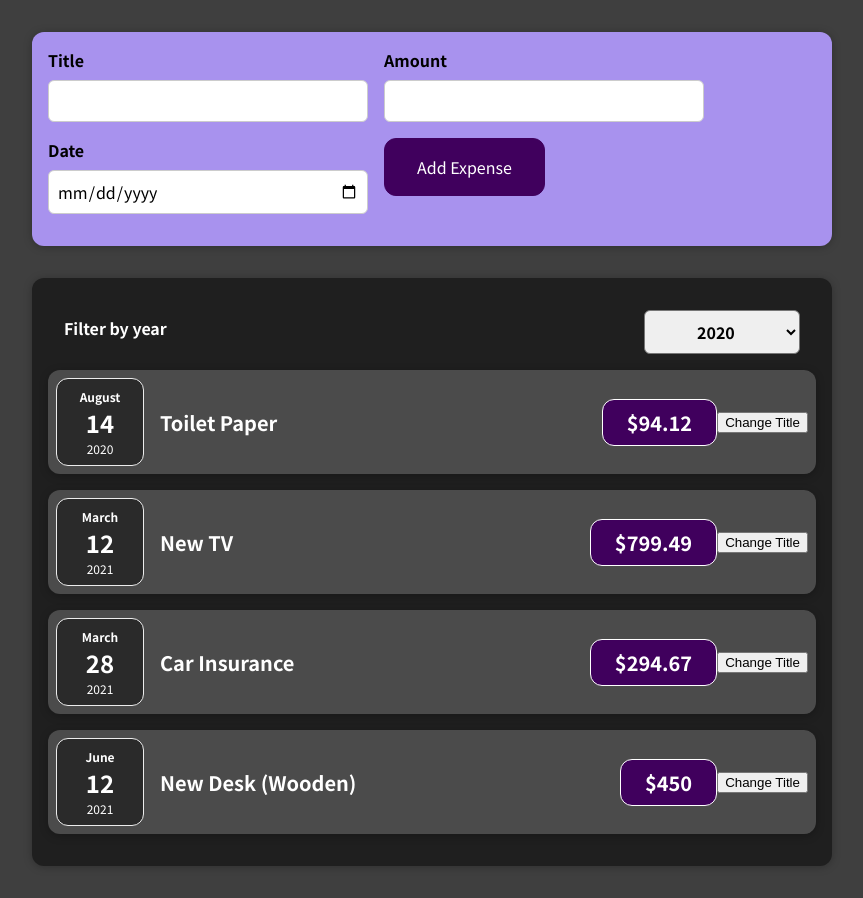
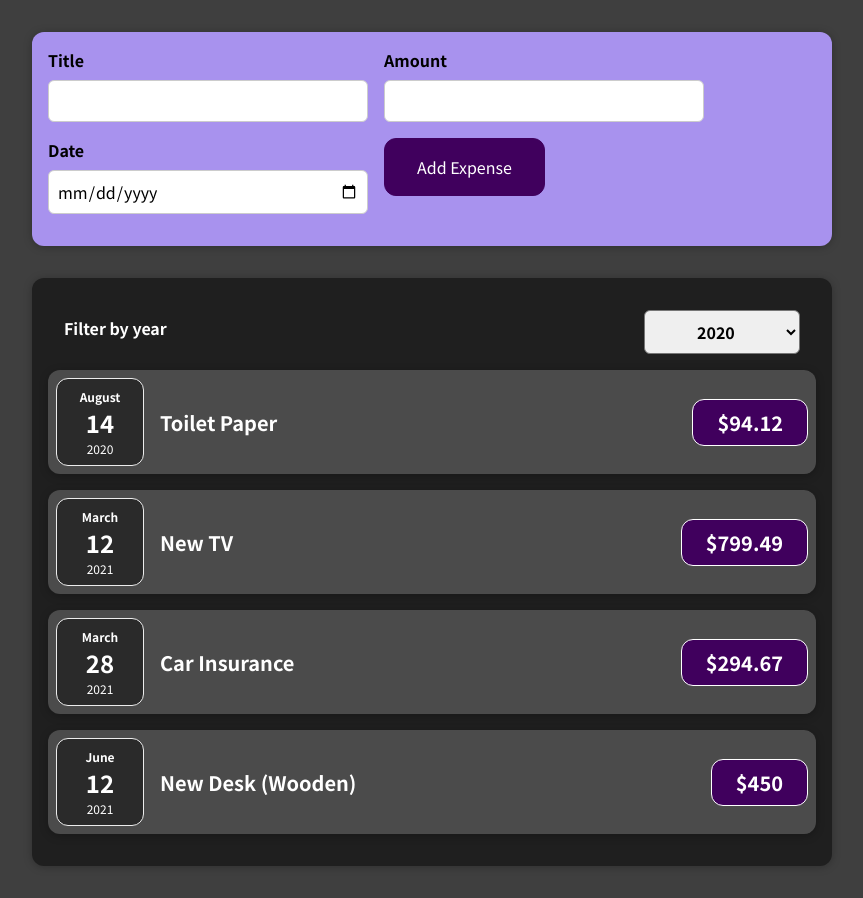
Before and after one commit to movileanuv/react-complete-guide, a React (Create React App) app in the folder 01-starting-setup/: page / in a window 1280 px wide. Shown: the whole page, without its empty margins (208-1071 px from the left). Built offline with nearby package versions, Linux system fonts and the light colour scheme.

Commit message:
presentation component

```diff
--- a/01-starting-setup/src/components/Expenses/ExpenseItem.js
+++ b/01-starting-setup/src/components/Expenses/ExpenseItem.js
@@ -3,20 +3,13 @@
 import './ExpenseItem.css'
 
 function ExpenseItem(props) {
-  const [title, setTitle] = useState(props.title)
-
-  function clickHandler() {
-    setTitle("new title")
-  }
-
   return (
     <div className={'expense-item'}>
       <ExpenseDate date={props.date}/>
       <div className={'expense-item__description'}>
-        <h2>{title}</h2>
+        <h2>{props.title}</h2>
         <div className={'expense-item__price'}>${props.amount}</div>
       </div>
-      <button onClick={clickHandler}>Change Title</button>
     </div>
   )
 }
```
